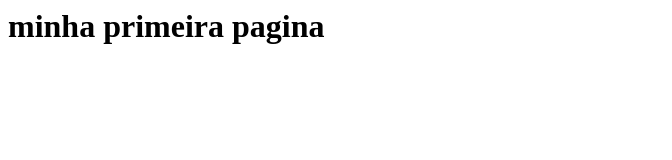
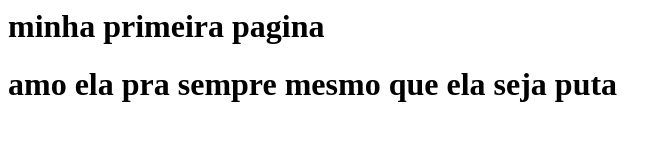
Before and after one commit to gabriellyi3/aula2807, a plain HTML site: page index.html in a window 1280 px wide. Shown: the whole page, without its empty margins (0-672 px from the left). Drawn offline with Linux system fonts and the light colour scheme.

Commit message:
Update index.html

```diff
--- a/index.html
+++ b/index.html
@@ -1 +1,2 @@
-<h1>minha primeira pagina </h1>
+<h1>minha primeira pagina <h1>
+  amo ela pra sempre mesmo que ela seja puta <mia kalifa>
```
